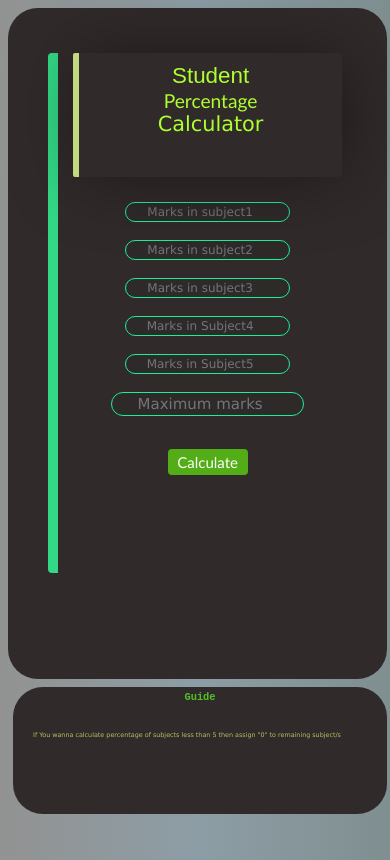
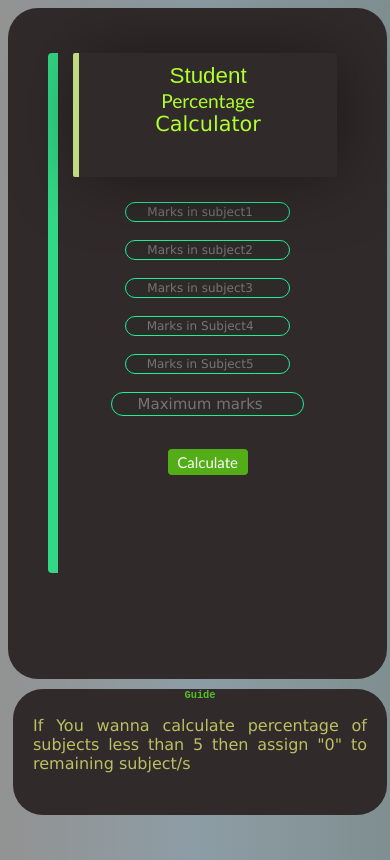
Before and after one commit to Shvm17/Basic_Calculator_HTML_CSS_JS, a plain HTML site: page index.html in a window 390 px wide. Drawn offline with Linux system fonts and the light colour scheme.

Commit message:
Update index.html

```diff
--- a/index.html
+++ b/index.html
@@ -214,7 +214,7 @@
             #side1{
                 height: 22%;
                 padding: 10px 10px 0px;
-                margin: 0px 15px 15px 15px ;
+                margin: 0px 20px 15px 15px ;
                 border-top-right-radius: 4px;
                 border-bottom-right-radius: 4px;
                 /* width: 65%; */
@@ -269,7 +269,7 @@
                 /* margin: ; */
             }
             #help{
-                font-size: 40%;
+                font-size: 100%;
                 text-align: justify;
                 margin: 0;
 
@@ -278,8 +278,8 @@
                 padding: 4px 5px;
             }
             h2{
-                padding: 4px 5px;
-                /* margin: 10px 0 0 0 ; */
+/*                 padding: px 5px; */
+                margin: 10px 0 0 0 ;
                 font-size: 80%;
             }
             #design{
```
